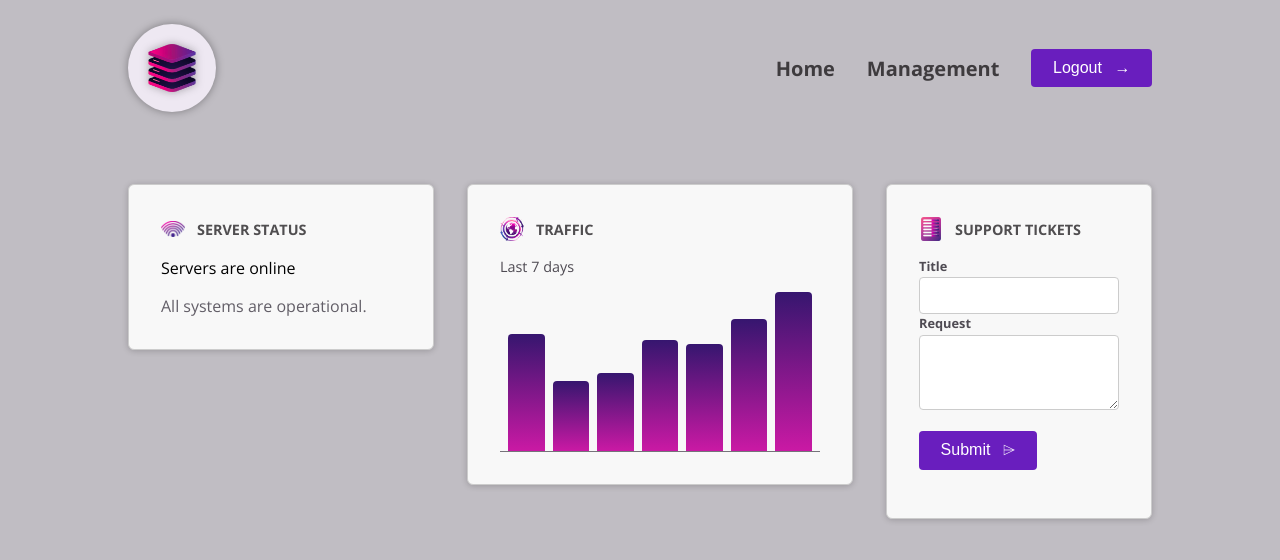
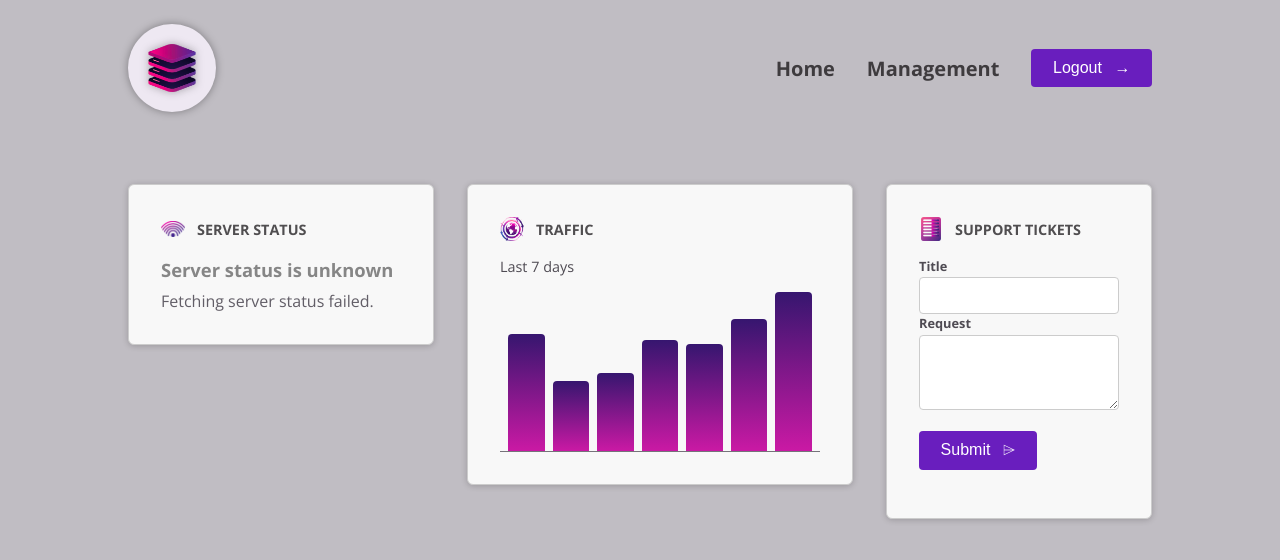
Before and after one commit to ViruPatel3011/cmp-deep-drive, an Angular app: page / in a window 1280 px wide. Shown: the top 560 px of the page. Built offline with nearby package versions, Linux system fonts and the light colour scheme.

Commit message:
CSS class bindings

```diff
--- a/src/app/dashboard/server-status/server-status.component.html
+++ b/src/app/dashboard/server-status/server-status.component.html
@@ -1,3 +1,15 @@
+<!-- 1 way of class bindings -->
+<!-- <div [class.status]="currentStatus === 'offline'"> -->
+
+<!-- 2nd way  -->
+<div
+  [class]="{
+  status:true,
+  'status-online':currentStatus === 'online',
+  'status-offline':currentStatus === 'offline',
+  'status-unknown':currentStatus === 'unknown',
+}"
+>
   @if (currentStatus === 'online') {
   <p>Servers are online</p>
   <p>All systems are operational.</p>
@@ -8,3 +20,4 @@
   <p>Server status is unknown</p>
   <p>Fetching server status failed.</p>
   }
+</div>
--- a/src/app/dashboard/server-status/server-status.component.ts
+++ b/src/app/dashboard/server-status/server-status.component.ts
@@ -8,5 +8,19 @@ import { Component } from '@angular/core';
   styleUrl: './server-status.component.css',
 })
 export class ServerStatusComponent {
-  currentStatus = 'online';
+  currentStatus: 'online' | 'offline' | 'unknown' = 'offline';
+
+  constructor() {
+    setInterval(() => {
+      const random = Math.random();
+
+      if (random < 0.5) {
+        this.currentStatus = 'online';
+      } else if (random < 0 / 9) {
+        this.currentStatus = 'offline';
+      } else {
+        this.currentStatus = 'unknown';
+      }
+    }, 5000);
+  }
 }
```
Lines whose indentation alone changed are shown as unchanged.
